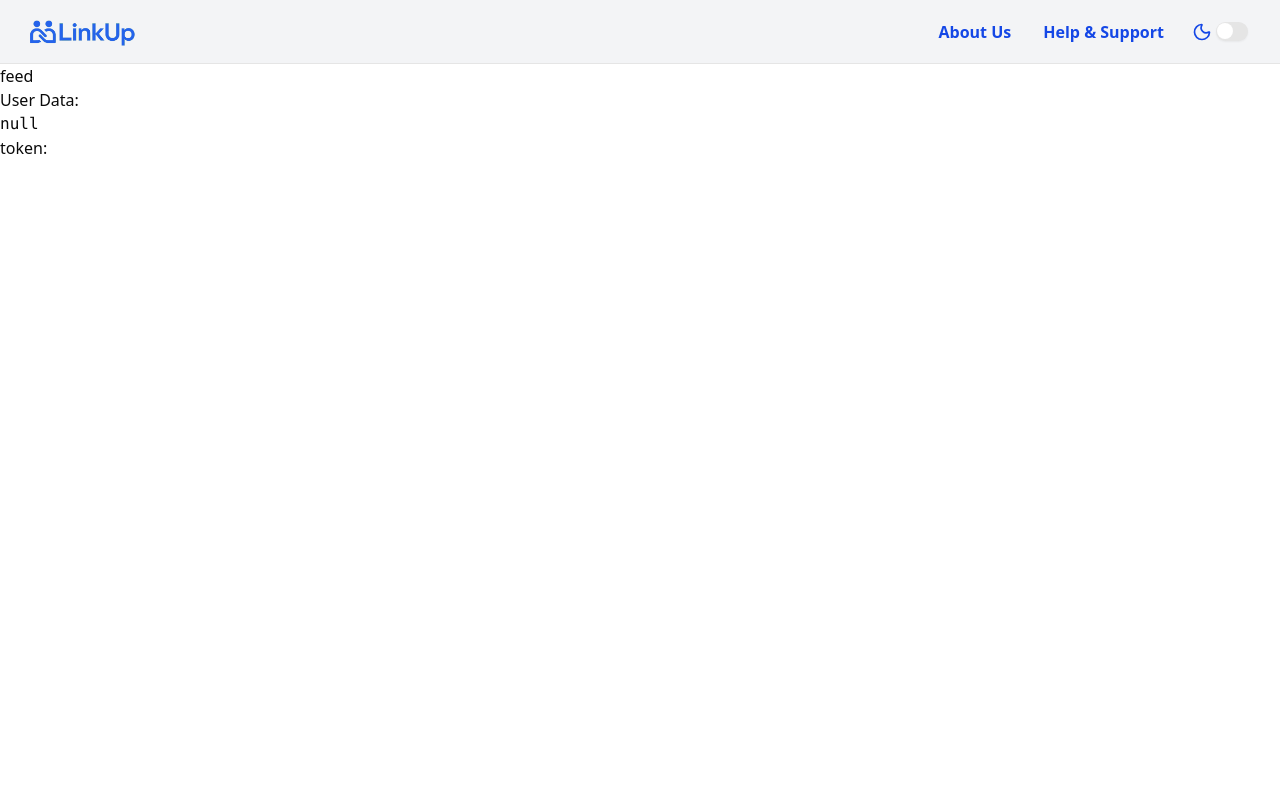
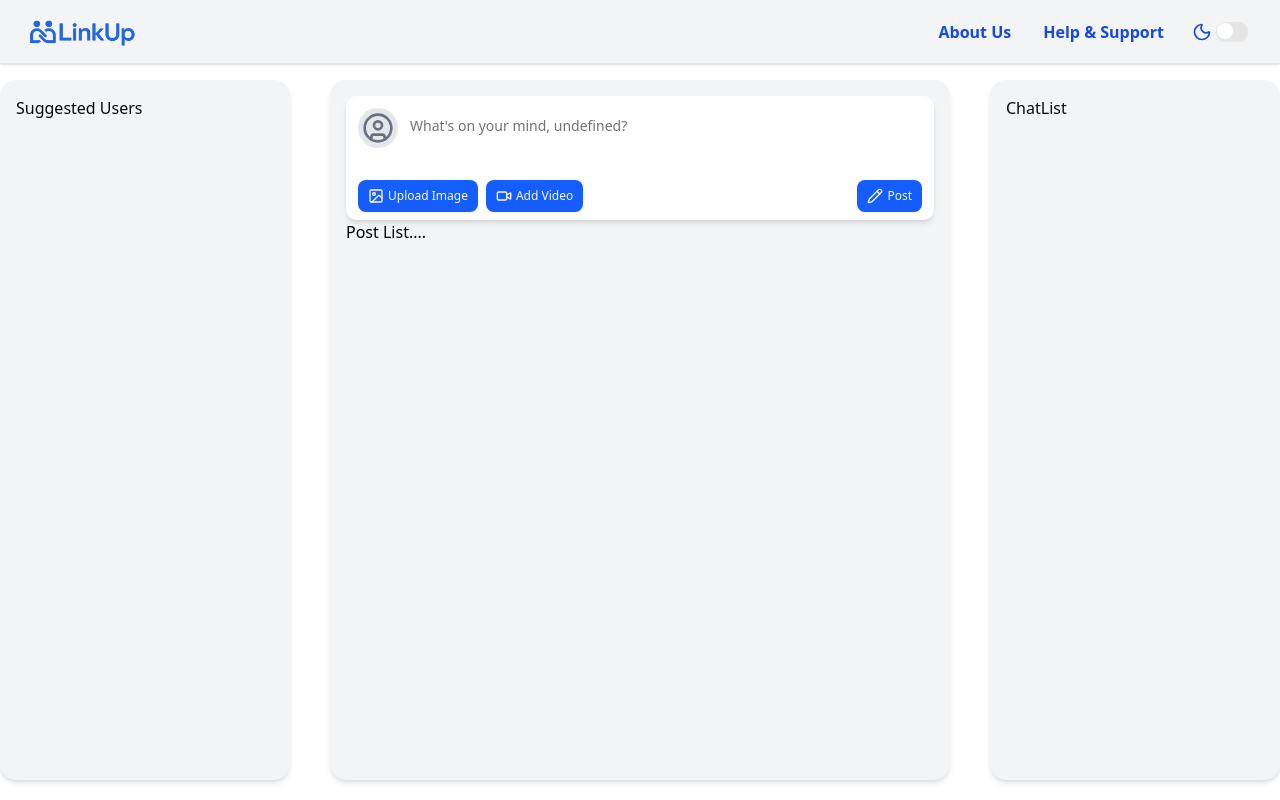
Before and after one commit to ZaidRehmannn/LinkUp, a Next.js app in the folder web_frontend/: page /feed in a window 1280 px wide. Built offline with nearby package versions, Linux system fonts and the light colour scheme; no server answers.

Commit message:
create post component updated

```diff
--- a/web_frontend/app/feed/page.jsx
+++ b/web_frontend/app/feed/page.jsx
@@ -1,18 +1,34 @@
-'use client'
-
+import CreatePost from '@/components/feed/CreatePost'
+import SuggestedUsers from '@/components/feed/leftSidebar/SuggestedUsers'
+import PostList from '@/components/feed/PostList'
+import ChatList from '@/components/feed/rightSidebar/ChatList'
 import React from 'react'
-import useUserStore from '../../stores/userStore'
 
 const page = () => {
-  const token = useUserStore(state => state.token)
-  const user = useUserStore(state => state.user)
+  return (
+    <main className="grid grid-cols-1 lg:grid-cols-12 gap-10 pt-20 py-4 max-w-7xl mx-auto h-[calc(100vh-4rem)]">
+      {/* Left Sidebar - Suggested Users */}
+      <aside className="hidden lg:block lg:col-span-3">
+        <div className="sticky top-[80px] h-[calc(100vh-100px)] rounded-2xl p-4 bg-gray-100 dark:bg-gray-900 shadow-md overflow-y-auto">
+          <SuggestedUsers />
+        </div>
+      </aside>
 
-  return (
-    <div>
-      feed
-      <div>User Data: <pre>{JSON.stringify(user, null, 2)}</pre></div>
-      <div>token: {token}</div>
-    </div>
+      {/* Feed */}
+      <section className="col-span-1 lg:col-span-6">
+        <div className="h-full overflow-y-auto rounded-2xl p-4 bg-gray-100 dark:bg-gray-900 shadow-md">
+          <CreatePost />
+          <PostList />
+        </div>
+      </section>
+
+      {/* Right Sidebar - Chat List */}
+      <aside className="hidden lg:block lg:col-span-3">
+        <div className="sticky top-[80px] h-[calc(100vh-100px)] rounded-2xl p-4 bg-gray-100 dark:bg-gray-900 shadow-md overflow-y-auto">
+          <ChatList />
+        </div>
+      </aside>
+    </main>
   )
 }
 
--- /dev/null
+++ b/web_frontend/components/feed/CreatePost.jsx
@@ -0,0 +1,123 @@
+'use client'
+
+import React, { useState } from 'react'
+import Image from 'next/image';
+import { Textarea } from '../ui/textarea'
+import { Button } from '../ui/button';
+import { Image as ImageIcon, Pencil, UserCircle, Video } from 'lucide-react';
+import useUserStore from '@/stores/userStore';
+
+const CreatePost = () => {
+    const user = useUserStore(state => state.user);
+    const [content, setcontent] = useState("");
+    const [preview, setpreview] = useState(null);
+    const [media, setmedia] = useState({
+        image: null,
+        video: null
+    });
+    const [loading, setloading] = useState(false);
+
+    const handleMediaChange = (e) => {
+        const file = e.target.files[0];
+        if (file) {
+            const fileType = file.type;
+
+            if (fileType.startsWith("image/")) {
+                setmedia({ ...media, image: file })
+
+                const reader = new FileReader();
+                reader.onload = () => {
+                    setpreview(reader.result);
+                };
+                reader.readAsDataURL(file);
+            } else if (fileType.startsWith("video/")) {
+                setmedia({ ...media, video: file })
+
+                const videoURL = URL.createObjectURL(file);
+                setpreview(videoURL);
+            }
+        }
+    };
+
+    const handleSubmit = async () => {
+        if (!content.trim() && !media.image && !media.video) return
+
+        try {
+            setloading(true);
+
+
+        } catch (error) {
+            console.error("Create Post Error: ", error);
+        } finally {
+            setloading(false);
+        }
+    };
+
+    return (
+        <div className='min-h-min bg-white rounded-lg shadow-md'>
+
+            {/* Container div to make it like picture inside textarea */}
+            <div className="relative">
+                <div className="absolute top-3 left-3 w-10 h-10 rounded-full bg-gray-200 flex items-center justify-center overflow-hidden z-10">
+                    {user?.profilePic ? (
+                        <Image
+                            src={user?.profilePic}
+                            alt="User"
+                            width={40}
+                            height={40}
+                            priority
+                        />
+                    ) : (
+                        <UserCircle className="text-gray-500 w-8 h-8" />
+                    )}
+                </div>
+
+                <Textarea
+                    placeholder={`What's on your mind, ${user?.firstName}?`}
+                    value={content}
+                    onChange={(e) => setcontent(e.target.value)}
+                    className="resize-none border-none shadow-none p-5 pl-16 pb-9 w-full min-h-min outline-none focus:outline-none focus:ring-0 focus:ring-offset-0 focus-visible:outline-none"
+                />
+
+                {preview && (
+                    media.image ? (
+                        <div className="mt-2">
+                            <Image
+                                src={preview}
+                                alt="Preview"
+                                width={200}
+                                height={200}
+                                className="rounded-md"
+                            />
+                        </div>
+                    ) : media.video ? (
+                        <div className="mt-2">
+                            <video width="200" controls className="rounded-md">
+                                <source src={preview} type="video/mp4" />
+                            </video>
+                        </div>
+                    ) : null
+                )}
+
+            </div>
+
+            {/* Buttons for Post */}
+            <div className='flex justify-between mx-3 py-2'>
+                <span className='flex items-center justify-center gap-2'>
+                    <Button size="sm" className="bg-blue-600 hover:bg-blue-700 text-xs cursor-pointer flex gap-1">
+                        <ImageIcon /> Upload Image
+                    </Button>
+                    <Button size="sm" className="bg-blue-600 hover:bg-blue-700 text-xs cursor-pointer flex gap-1">
+                        <Video /> Add Video
+                    </Button>
+                </span>
+
+                <Button size="sm" className="bg-blue-600 hover:bg-blue-700 text-xs cursor-pointer flex gap-1" onClick={handleSubmit} disabled={loading || (!content.trim() && !media)}>
+                    <Pencil /> {loading ? "Posting..." : "Post"}
+                </Button>
+            </div>
+        </div>
+    )
+}
+
+export default CreatePost
--- /dev/null
+++ b/web_frontend/components/feed/PostList.jsx
@@ -0,0 +1,11 @@
+import React from 'react'
+
+const PostList = () => {
+  return (
+    <main className='text-black'>
+        Post List....
+    </main>
+  )
+}
+
+export default PostList
--- /dev/null
+++ b/web_frontend/components/feed/leftSidebar/SuggestedUsers.jsx
@@ -0,0 +1,11 @@
+import React from 'react'
+
+const SuggestedUsers = () => {
+  return (
+    <div>
+      Suggested Users
+    </div>
+  )
+}
+
+export default SuggestedUsers
--- /dev/null
+++ b/web_frontend/components/feed/rightSidebar/ChatList.jsx
@@ -0,0 +1,11 @@
+import React from 'react'
+
+const ChatList = () => {
+  return (
+    <div>
+      ChatList
+    </div>
+  )
+}
+
+export default ChatList
--- a/web_frontend/components/navbar/Navbar.jsx
+++ b/web_frontend/components/navbar/Navbar.jsx
@@ -16,7 +16,7 @@ const Navbar = () => {
   const toggleMenu = useUserStore(state => state.toggleMenu);
 
   return (
-    <div className="h-16 flex justify-end lg:justify-between items-center gap-4 md:gap-0 px-6 py-3 border-b bg-gray-100 dark:bg-gray-900">
+    <div className="fixed w-full top-0 z-50 shadow h-16 flex justify-end lg:justify-between items-center gap-4 md:gap-0 px-6 py-3 border-b bg-gray-100 dark:bg-gray-900">
       {/* Left Side - Logo (Desktop View) */}
       <Link href={token ? "/feed" : "/"} className="hidden lg:flex items-center relative h-10 w-[120px]">
         <Image
```
Also changed, not shown: 1 other file (tests, documents, lock files or other folders).
